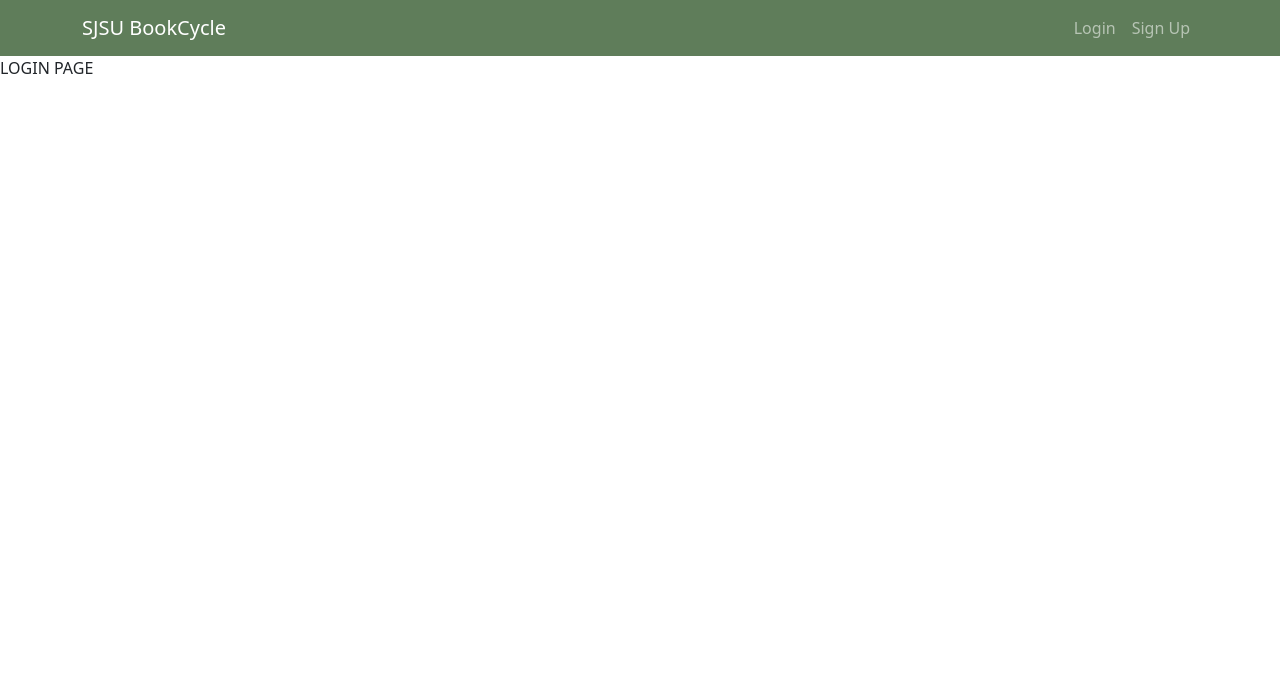
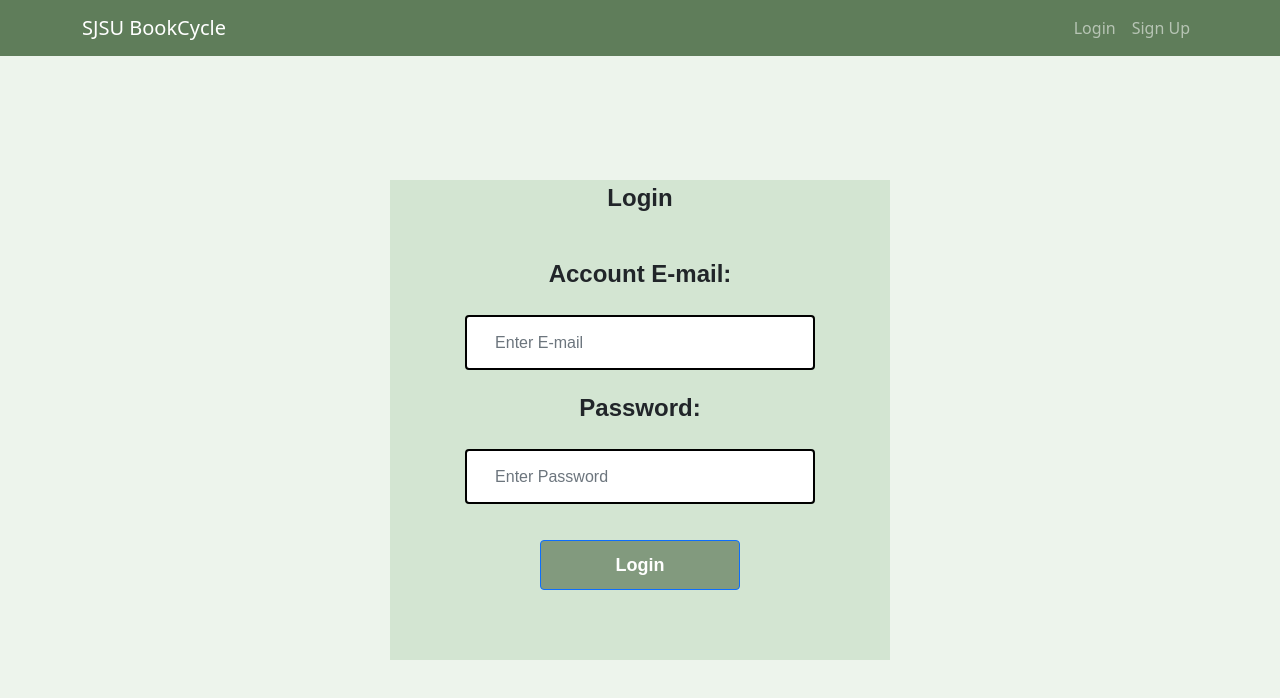
Before and after one commit to Annabel1054/CMPE133Project, a React (Create React App) app in the folder frontend/: page /login in a window 1280 px wide. Shown: the top 698 px of the page. Built offline with nearby package versions, Linux system fonts and the light colour scheme.

Commit message:
Login Page

```diff
--- a/frontend/package.json
+++ b/frontend/package.json
@@ -11,7 +11,7 @@
     "react-bootstrap": "^2.2.2",
     "react-dom": "^17.0.2",
     "react-router-dom": "^5.2.0",
-    "react-scripts": "5.0.0",
+    "react-scripts": "^5.0.0",
     "styled-components": "^5.3.5",
     "web-vitals": "^2.1.0"
   },
--- /dev/null
+++ b/frontend/src/Components/Login/Login.css
@@ -0,0 +1,58 @@
+.background
+{
+    background-color: #EDF4EC;
+    height: 100vh;
+}
+
+.formContainer {
+    width: 70%;
+    margin-left: 15%;
+    margin-top: 8%;
+
+}
+
+.loginbox {
+    text-align: center;
+    font-weight: bold;
+    font-family: sans-serif;
+    font-size: 150%;
+    width: 500px;
+    height: 480px;
+    background: #D3E5D2;
+    margin-top: 20px;
+    margin-bottom: 20px;
+    top: 50%;
+    left: 50%;
+    position: absolute;
+    transform: translate(-50%,-50%)
+
+}
+
+.loginbox input
+{
+    width: 100%;
+    height: 55px;
+    margin-top: 15px;
+    margin-bottom: 20px;
+    text-indent: 5%;
+    border: 2px solid #000;
+}
+
+.loginbox Button
+{
+    width: 40%;
+    height: 50px;
+    background: #829A7E;
+    color: #fff;
+    font-size: 18px;
+    font-weight: bold;
+    top: 75%;
+    left: 30%;
+    position: absolute;
+
+}
+
+.loginbox Button:hover
+{
+    background-color:#5F7D5A;
+}
--- a/frontend/src/Components/Login/Login.js
+++ b/frontend/src/Components/Login/Login.js
@@ -1,11 +1,48 @@
-import NavBar
-    from "../Navbar/Navbar";
-export default function LoginPage() {
+import NavBar from "../Navbar/Navbar";
+import { useState } from 'react';
+import { Button, Form} from 'react-bootstrap';
+import './Login.css';
 
+export default function LoginPage(){
+    const [email, setEmail] = useState('');
+    const [password, setPassword] = useState('');
+
+    const onSubmit = (e) => {
+        e.preventDefault();
+        console.log("Email: " + email);
+        console.log("Password: " + password);
+    }
     return (
-        <div>
-            <NavBar />
-            LOGIN PAGE
+        <div class = "background">
+             <NavBar/>
+            <div class = "loginbox">
+                Login
+            <Form className='formContainer' onSubmit={onSubmit}>
+                    <Form.Group>
+                        <Form.Label >
+                            Account E-mail:
+                        </Form.Label>
+                        <Form.Control
+                            input type='text'
+                            value={email}
+                            onChange={e => setEmail(e.target.value)}
+                            placeholder="Enter E-mail"
+                        />
+                    </Form.Group>
+                    <Form.Group className= "input">
+                        <Form.Label>
+                            Password:
+                        </Form.Label>
+                        <Form.Control
+                            input type='password'
+                            placeholder="Enter Password"
+                            value={password}
+                            onChange={e => setPassword(e.target.value)}
+                        />
+                    </Form.Group>
+                <Button type="login_button">Login</Button>
+            </Form>
+            </div>
         </div >
     );
 };
```
Also changed, not shown: 2 other files (tests, documents, lock files or other folders).
